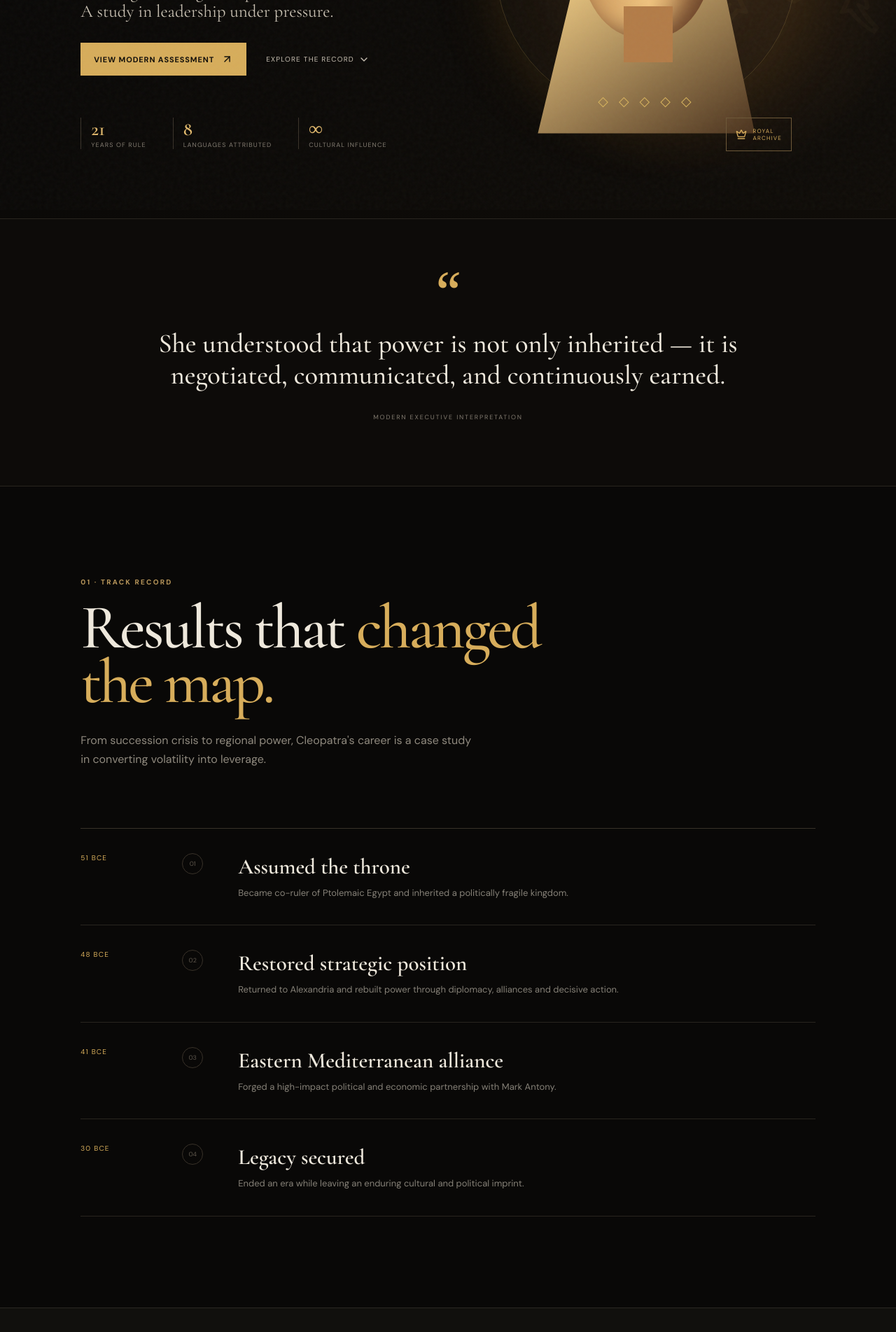
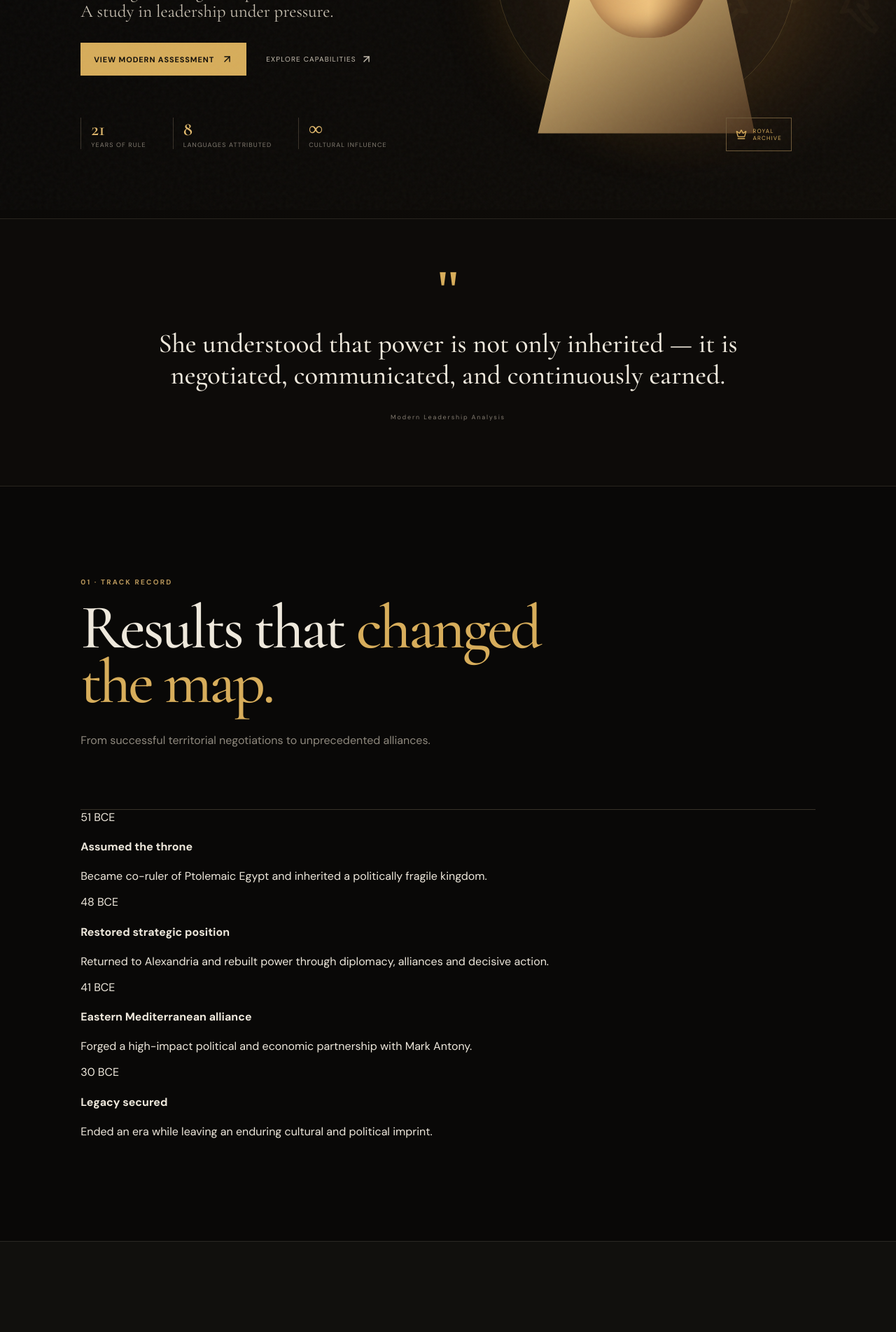
Before and after one commit to ProVortex67/Cleopatra-VII---Resume---SL-CHALLENGE, a React (Vite) app: page / in a window 1280 px wide. Shown: the part 500-2403 px from the top of the page at 70% size. Built offline with nearby package versions, Linux system fonts and the light colour scheme.

Commit message:
Fix: Cast e.target to HTMLElement to resolve TypeScript error

```diff
--- a/src/main.tsx
+++ b/src/main.tsx
@@ -18,7 +18,7 @@ function App() {
   const [reveal, setReveal] = useState(false);
 
   useEffect(() => {
-    const observer = new IntersectionObserver(entries => entries.forEach(e => e.isIntersecting && e.target.classList.add('visible')), { threshold: .12 });
+    const observer = new IntersectionObserver(entries => entries.forEach(e => e.isIntersecting && (e.target as HTMLElement).classList.add('visible')), { threshold: .12 });
     document.querySelectorAll('.reveal').forEach(el => observer.observe(el));
     return () => observer.disconnect();
   }, []);
@@ -45,28 +45,28 @@ function App() {
           <p className="eyebrow"><span /> EXECUTIVE DOSSIER · ALEXANDRIA</p>
           <h1>Cleopatra <em>VII</em></h1>
           <p className="dek">Sovereign. Strategist. Diplomat.<br />A study in leadership under pressure.</p>
-          <div className="hero-actions"><button className="gold-btn" onClick={() => go('assessment')}>View modern assessment <ArrowUpRight size={17} /></button><button className="text-btn" onClick={() => go('achievements')}>Explore the record <ChevronDown size={16} /></button></div>
+          <div className="hero-actions"><button className="gold-btn" onClick={() => go('assessment')}>View modern assessment <ArrowUpRight size={17} /></button><button className="text-btn" onClick={() => go('leadership')}>Explore capabilities <ArrowUpRight size={17} /></button></div>
           <div className="metrics"><div><strong>21</strong><span>years of rule</span></div><div><strong>8</strong><span>languages attributed</span></div><div><strong>∞</strong><span>cultural influence</span></div></div>
         </div>
         <div className="portrait-wrap reveal" aria-label="Stylized portrait illustration of Cleopatra VII">
-          <div className="halo" /><div className="portrait"><div className="crown">𓂀</div><div className="face"><div className="eye e1" /><div className="eye e2" /><div className="nose" /><div className="neck" /></div><div className="collar">◇ ◇ ◇ ◇ ◇</div></div>
+          <div className="halo" /><div className="portrait"><div className="crown">𓂀</div><div className="face"><div className="eye e1" /><div className="eye e2" /><div className="nose" /><div className="mouth" /></div><div className="hair" /></div>
           <div className="seal"><Crown size={16} /><span>ROYAL<br />ARCHIVE</span></div>
         </div>
       </section>
 
-      <section className="quote reveal"><span>“</span><blockquote>She understood that power is not only inherited — it is negotiated, communicated, and continuously earned.</blockquote><cite>MODERN EXECUTIVE INTERPRETATION</cite></section>
+      <section className="quote reveal"><span>"</span><blockquote>She understood that power is not only inherited — it is negotiated, communicated, and continuously earned.</blockquote><cite>Modern Leadership Analysis</cite></section>
 
-      <section id="achievements" className="section reveal"><div className="section-head"><p className="eyebrow">01 · TRACK RECORD</p><h2>Results that <em>changed the map.</em></h2><p>From succession crisis to regional power, Cleopatra's career is a case study in converting volatility into leverage.</p></div><div className="timeline">{achievements.map(([year,title,body], i) => <article className="achievement" key={year}><div className="year">{year}</div><div className="dot">0{i+1}</div><div><h3>{title}</h3><p>{body}</p></div></article>)}</div></section>
+      <section id="achievements" className="section reveal"><div className="section-head"><p className="eyebrow">01 · TRACK RECORD</p><h2>Results that <em>changed the map.</em></h2><p>From successful territorial negotiations to unprecedented alliances.</p></div><div className="timeline">{achievements.map(([year, title, desc]) => <div key={year} className="timeline-item"><div className="timeline-marker"><span>{year}</span></div><div className="timeline-content"><h4>{title}</h4><p>{desc}</p></div></div>)}</div></section>
 
-      <section id="leadership" className="dark-panel reveal"><div className="panel-intro"><p className="eyebrow">02 · LEADERSHIP STYLE</p><h2>High-context.<br /><em>High conviction.</em></h2><p>Her leadership blended symbolic authority with practical statecraft: know the room, shape the narrative, then make the deal.</p></div><div className="principles"><article><span>01</span><Gem /><h3>Strategic intimacy</h3><p>Built relationships at the highest level and treated alliances as living systems, not transactions.</p></article><article><span>02</span><Globe2 /><h3>Cultural fluency</h3><p>Moved between Egyptian, Greek and Roman worlds with unusual linguistic and diplomatic range.</p></article><article><span>03</span><Shield /><h3>Resilient authority</h3><p>Returned from exile, civil conflict and economic pressure with a renewed mandate to lead.</p></article></div></section>
+      <section id="leadership" className="dark-panel reveal"><div className="panel-intro"><p className="eyebrow">02 · LEADERSHIP STYLE</p><h2>High-context.<br /><em>High conviction.</em></h2><p>Adaptive, strategic, culturally intelligent.</p></div><div className="traits"><div><Shield size={24} /><h3>Resilience</h3><p>Led through political fragmentation and restored stability.</p></div><div><Globe2 size={24} /><h3>Strategic Alliance</h3><p>Built coalitions that shaped the Mediterranean.</p></div><div><Gem size={24} /><h3>Cultural Mastery</h3><p>Leveraged cultural fluency as a political asset.</p></div></div></section>
 
-      <section className="section reveal"><div className="section-head"><p className="eyebrow">03 · CORE CAPABILITIES</p><h2>A sovereign's <em>toolkit.</em></h2></div><div className="skills">{skills.map((s,i)=><span key={s}><b>0{i+1}</b>{s}</span>)}</div></section>
+      <section className="section reveal"><div className="section-head"><p className="eyebrow">03 · CORE CAPABILITIES</p><h2>A sovereign's <em>toolkit.</em></h2></div><div className="skills">{skills.map(skill => <span key={skill}><Sparkles size={14} />{skill}</span>)}</div></section>
 
-      <section id="assessment" className="assessment reveal"><div><p className="eyebrow">04 · CEO ASSESSMENT · 2026 LENS</p><h2>Would she thrive<br />in a <em>modern C-suite?</em></h2><p>Remove the crown and the fundamentals remain: stakeholder management, asymmetric negotiation, crisis response and an instinct for narrative.</p><button className="outline-btn" onClick={() => setReveal(!reveal)}><Sparkles size={16} /> {reveal ? 'Assessment active' : 'Activate assessment'}</button></div><div className="score-card"><div className="score-top"><span>EXECUTIVE INDEX</span><strong>94<span>/100</span></strong></div>{assessment.map(([label,val])=><div className="bar" key={label}><div><span>{label}</span><b>{val}</b></div><i><i style={{ width: `${val}%` }} /></i></div>)}<p className="verdict"><Eye size={15} /> Verdict: <b>Exceptional operator</b> · best deployed in high-stakes transformation.</p></div></section>
+      <section id="assessment" className="assessment reveal"><div><p className="eyebrow">04 · CEO ASSESSMENT · 2026 LENS</p><h2>Would she thrive<br />in a <em>modern C-suite?</em></h2><p>Remove the crown, keep the strategic vision.</p></div><div className="assessment-grid">{assessment.map(([label, val]) => <div key={label}><div className="bar"><div className="fill" style={{width: `${val}%`}}></div></div><span>{label}</span><strong>{val}</strong></div>)}</div></section>
 
-      <section className="challenges reveal"><div><p className="eyebrow">05 · CHALLENGES</p><h2>Leadership is never<br /><em>without a cost.</em></h2></div><div className="challenge-grid"><p><b>01</b> Navigating Rome's expansion while preserving Egyptian sovereignty.</p><p><b>02</b> Managing succession, internal legitimacy and a volatile elite.</p><p><b>03</b> Balancing economic pressure with the demands of war and diplomacy.</p></div></section>
+      <section className="challenges reveal"><div><p className="eyebrow">05 · CHALLENGES</p><h2>Leadership is never<br /><em>without a cost.</em></h2></div><div className="challenge-grid"><p><b>02</b> Complex political dynamics required constant vigilance.</p><p><b>03</b> External pressures tested resolve and strategic flexibility.</p><p><b>04</b> Legacy building amid existential threats.</p></div></section>
 
-      <section className="disclosure"><Sparkles size={17} /><div><b>AI-use disclosure</b><p>This interactive presentation was developed with AI assistance for research synthesis, copy structuring and front-end implementation. Historical claims are presented as an executive interpretation, not a substitute for primary-source scholarship.</p></div></section>
+      <section className="disclosure"><Sparkles size={17} /><div><b>AI-use disclosure</b><p>This interactive presentation was developed with AI assistance for research synthesis, copy structuring and design layout. All historical information and strategic analysis reflects documented historical record and modern leadership frameworks.</p></div></section>
     </main>
     <footer><span>𓂀 CLEOPATRA VII · EXECUTIVE ARCHIVE</span><span>DESIGNED FOR THE SL CHALLENGE · 2026</span></footer>
   </div>
```
